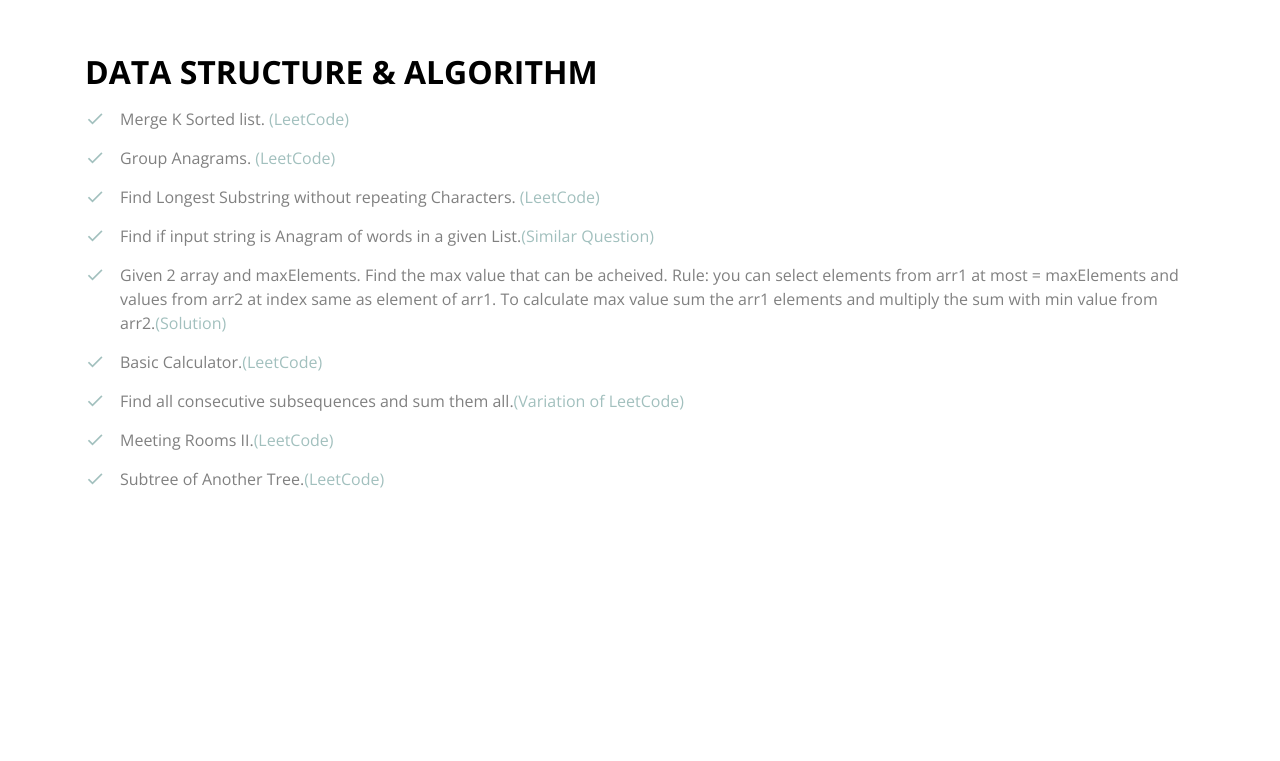
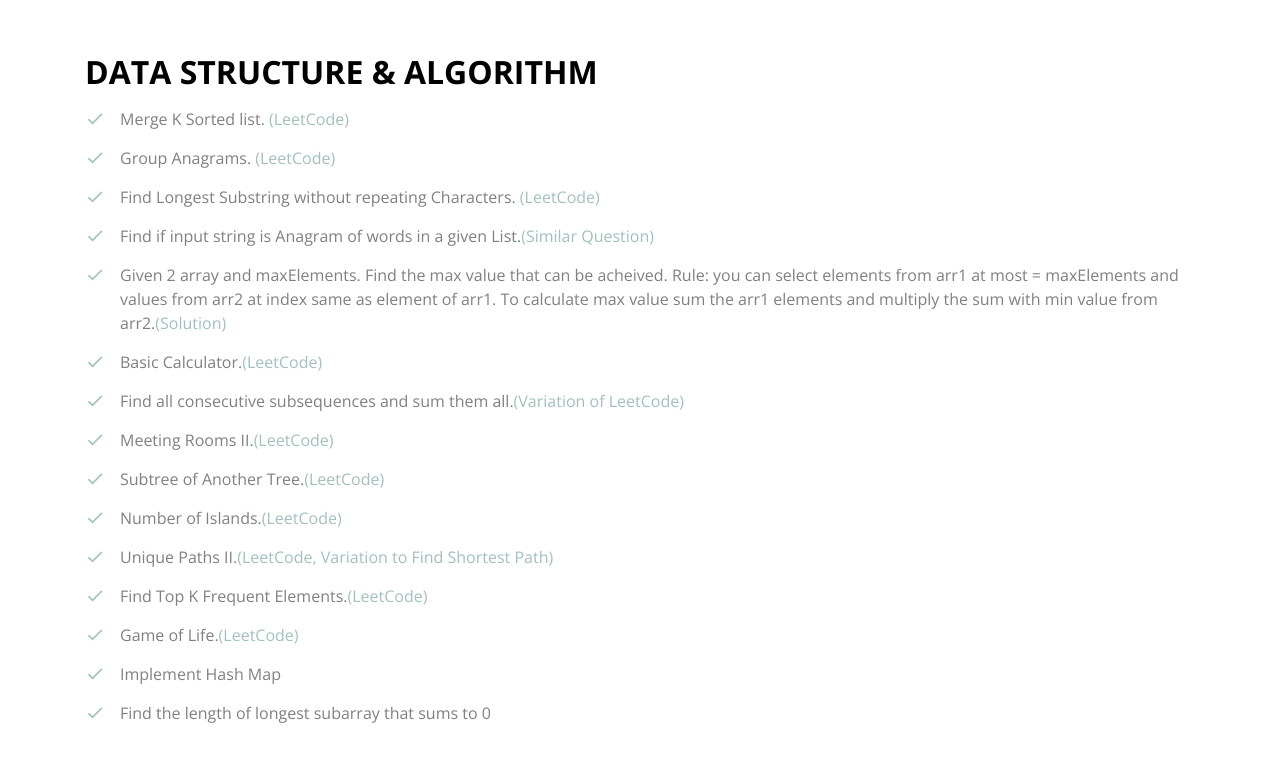
Before and after one commit to darshlakhani/darshlakhani.github.io, a plain HTML site: page questions.html in a window 1280 px wide. Shown: the part 827-1588 px from the top of the page. Before the commit the page ends 1481 px from the top, so only its background shows below. Drawn offline with nearby package versions, Linux system fonts and the light colour scheme; files whose address does not match are found by name.

Commit message:
Interview Questions 2

```diff
--- a/questions.html
+++ b/questions.html
@@ -104,8 +104,8 @@
 		        <div class="row">
 		          <div class="col-md-12 align-self-center text-center text-md-left">
 		            <div class="intro-text">
-		              <h1 style="color: #a2c0be; font-size: 350%; font-family: Comic Sans MS" class="text-center"><span class="d-md-block">Interview Questions</span></h1>
-		              <!-- <p class="mb-4 text-center" style="font-style: italic;"><span class="d-block">Software Engineer</p> -->
+		              <h1 style="color: #a2c0be; font-size: 350%; font-family: Comic Sans MS" class="text-center"><span class="d-md-block"><a href="#questions-section">Interview Questions</a></span></h1>
+		              <!-- <p class="mb-4 text-center" style="font-style: italic;"><span class="d-block text-center"><a href="#questions-section">List</a></p> -->
 		            </div>
 		          </div>
 		          <!-- <div class="col-md-5 align-self-end text-center text-md-right">
@@ -115,7 +115,7 @@
 		      </div>
     		</section>
 
-    		<section class="site-section" id="about-section">
+    		<section class="site-section" id="questions-section">
       <div class="container">
         <div class="row justify-content-center" data-aos="fade-up">
           <div class="col-lg-12 align-self-center mr-auto text-left heading-section mb-5">
@@ -132,6 +132,12 @@
               <li>Find all consecutive subsequences and sum them all.<a href="https://leetcode.com/problems/subsets/">(Variation of LeetCode)</a></li>
               <li>Meeting Rooms II.<a href="https://leetcode.com/problems/meeting-rooms-ii/">(LeetCode)</a></li>
               <li>Subtree of Another Tree.<a href="https://leetcode.com/problems/subtree-of-another-tree/">(LeetCode)</a></li>
+              <li>Number of Islands.<a href="https://leetcode.com/problems/number-of-islands/">(LeetCode)</a></li>
+              <li>Unique Paths II.<a href="https://leetcode.com/problems/unique-paths-ii/">(LeetCode, Variation to Find Shortest Path)</a></li>
+              <li>Find Top K Frequent Elements.<a href="https://leetcode.com/problems/top-k-frequent-elements/">(LeetCode)</a></li>
+              <li>Game of Life.<a href="https://leetcode.com/problems/game-of-life/">(LeetCode)</a></li>
+              <li>Implement Hash Map</li>
+              <li>Find the length of longest subarray that sums to 0</li>
             </ul>
           </div>
         </div>
```
